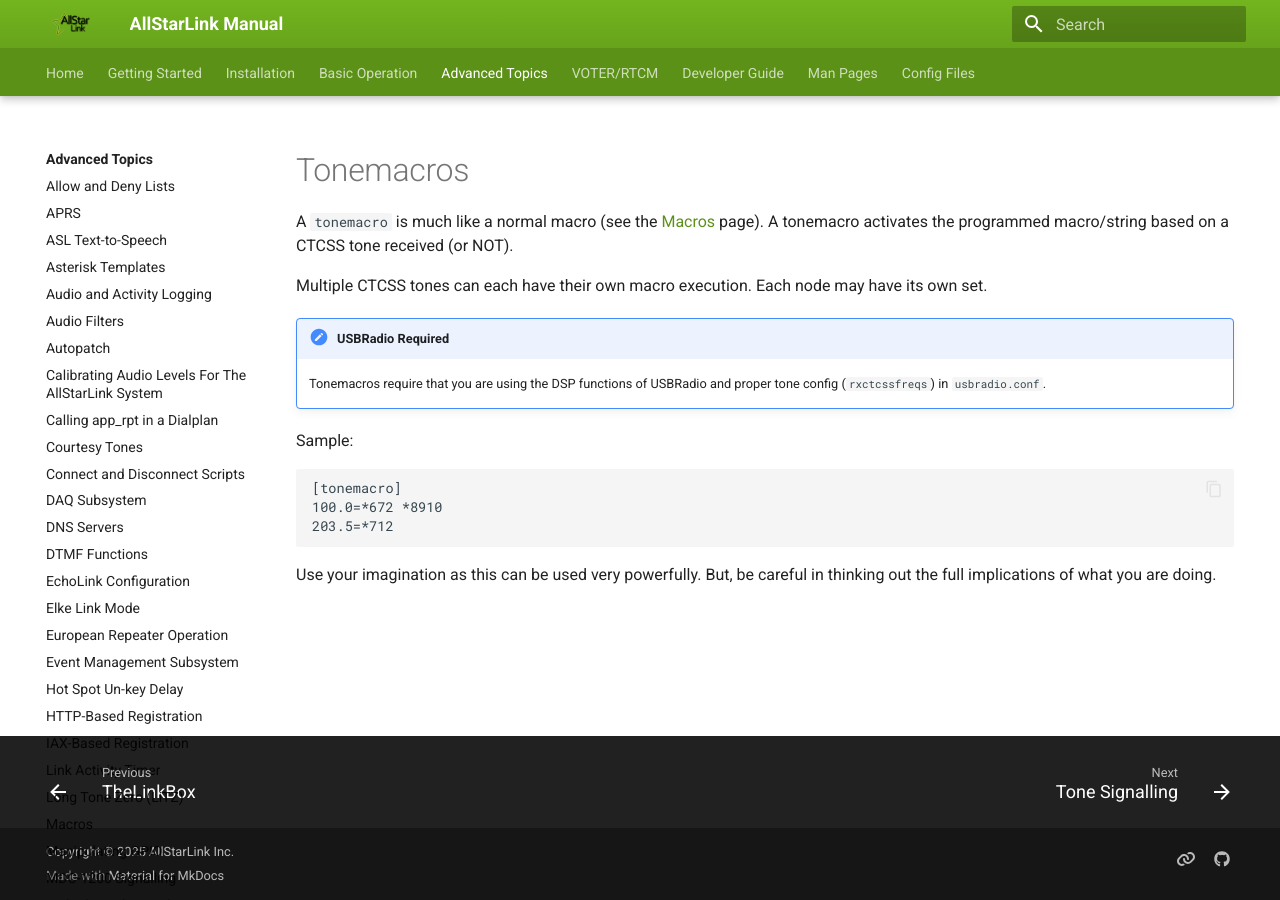
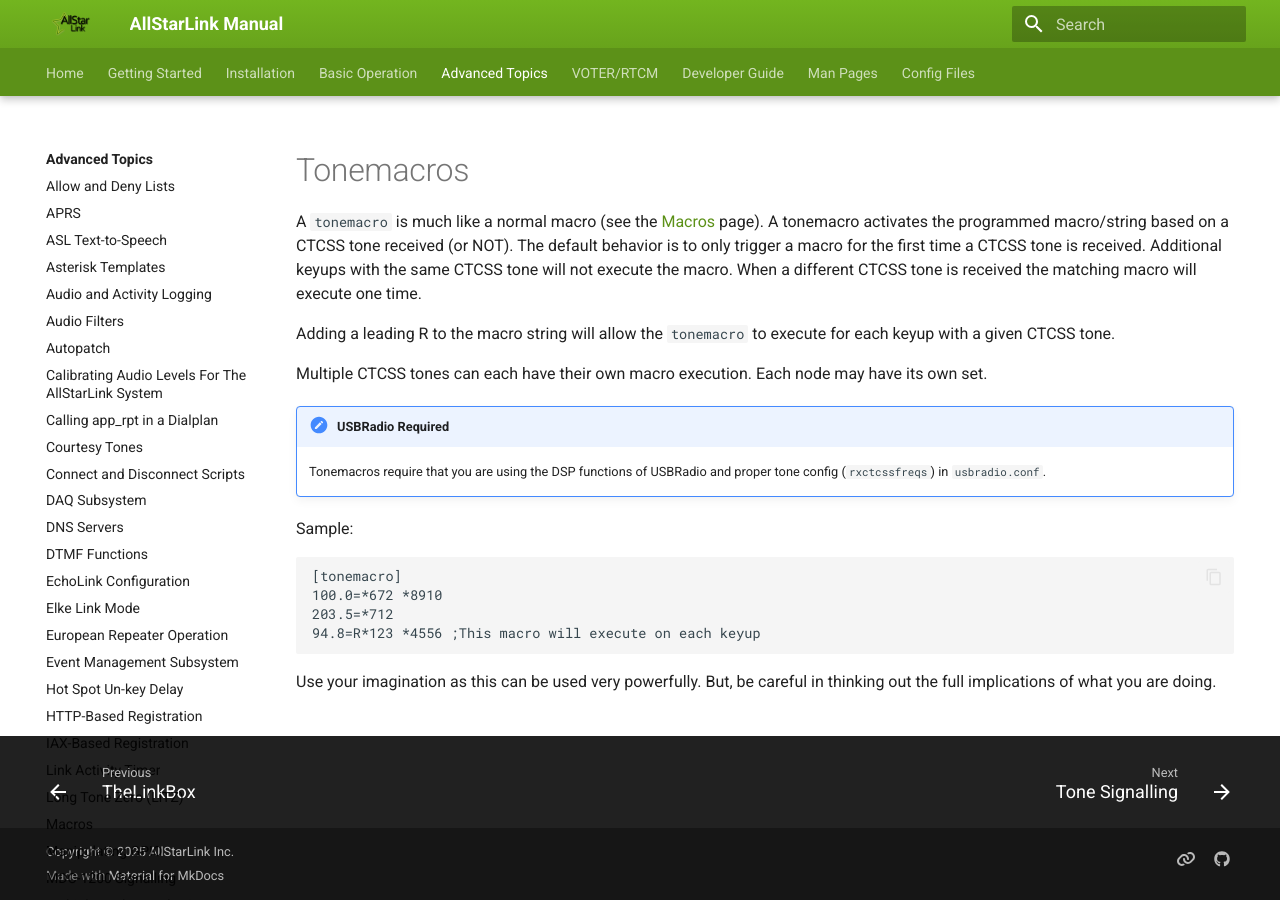
Before and after one commit to AllStarLink/ASL3-Manual, an MkDocs documentation site: the page built from docs/adv-topics/tonemacros.md, in a window 1280 px wide. Built offline with MkDocs 1.6.1 and Material for MkDocs 9.7.7, drawn with Linux system fonts in a browser that asks for light colours.

Commit message:
Add Tonemacro "R" option (#198)
* Add tonemacro_every_key docs

````diff
--- a/docs/adv-topics/tonemacros.md
+++ b/docs/adv-topics/tonemacros.md
@@ -1,5 +1,7 @@
 # Tonemacros
-A `tonemacro` is much like a normal macro (see the [Macros](./macros.md) page). A tonemacro activates the programmed macro/string based on a CTCSS tone received (or NOT).
+A `tonemacro` is much like a normal macro (see the [Macros](./macros.md) page). A tonemacro activates the programmed macro/string based on a CTCSS tone received (or NOT).  The default behavior is to only trigger a macro for the first time a CTCSS tone is received.  Additional keyups with the same CTCSS tone will not execute the macro.  When a different CTCSS tone is received the matching macro will execute one time.
+
+Adding a leading R to the macro string will allow the `tonemacro` to execute for each keyup with a given CTCSS tone.
 
 Multiple CTCSS tones can each have their own macro execution. Each node may have its own set.
 
@@ -12,6 +14,7 @@
 [tonemacro]
 100.0=*672 *8910
 203.5=*712
+94.8=R*123 *4556 ;This macro will execute on each keyup
 ```
 
 Use your imagination as this can be used very powerfully. But, be careful in thinking out the full implications of what you are doing.
````
Also changed, not shown: docs/config/rpt_conf.md (+2 -1 lines).
